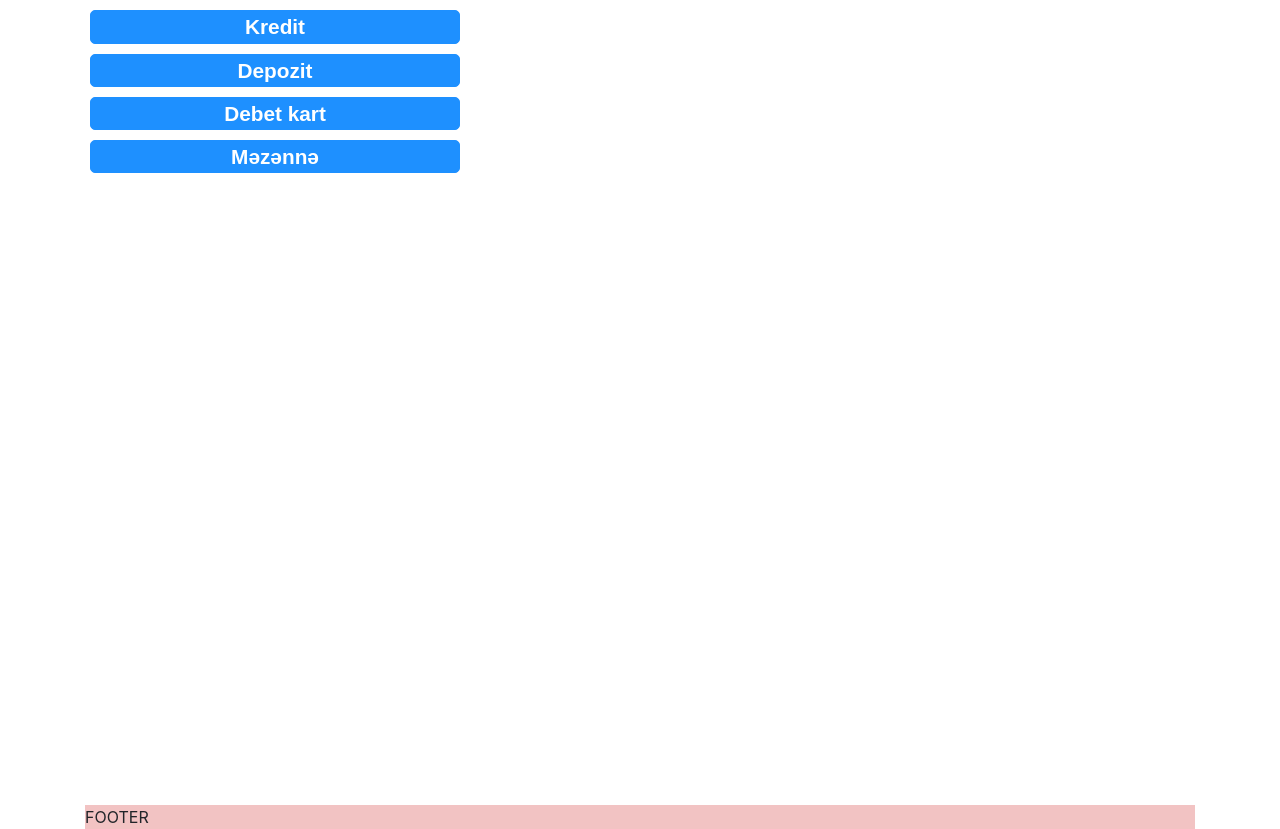
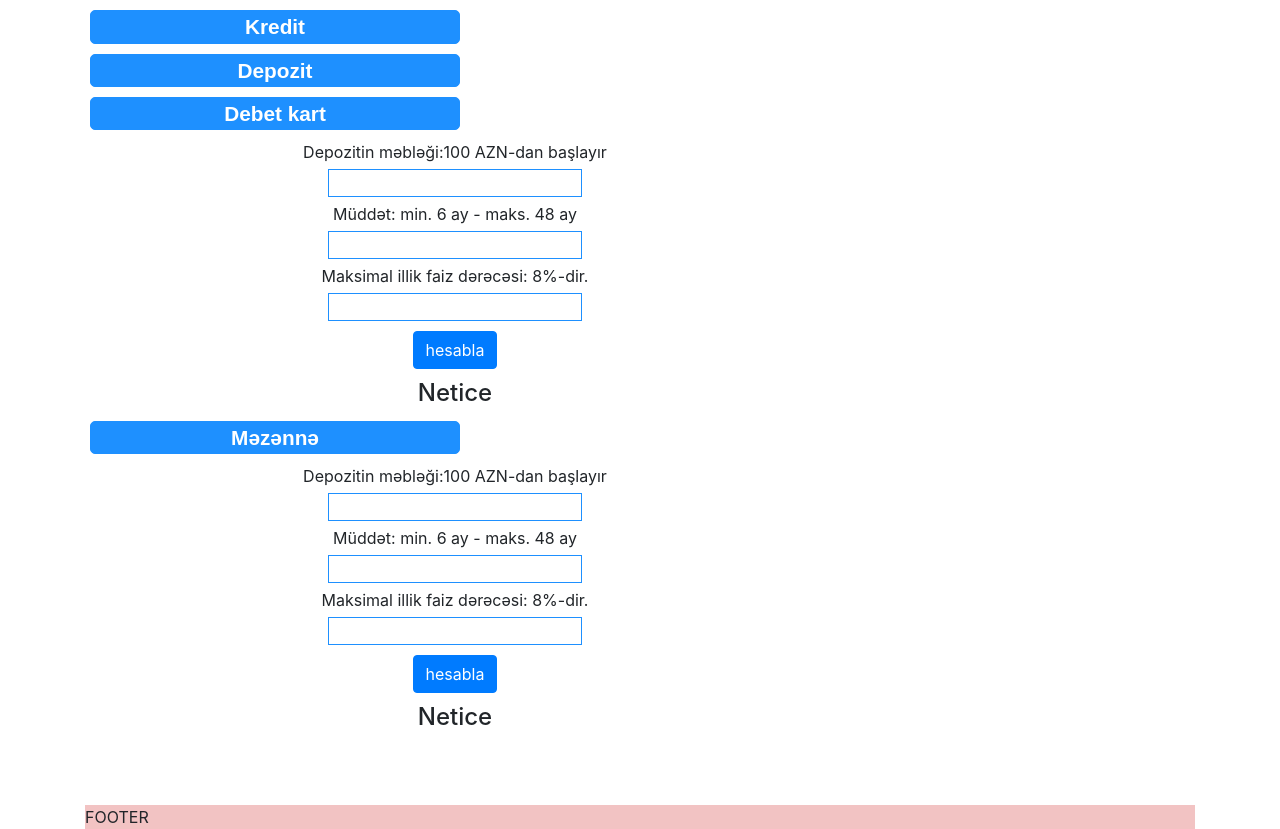
Before and after one commit to Leman330/Bank, a plain HTML site: page index.html in a window 1280 px wide. Shown: the part 51-880 px from the top of the page. Drawn offline with nearby package versions, Linux system fonts and the light colour scheme.

Commit message:
Updated some tags

```diff
--- a/index.html
+++ b/index.html
@@ -17,11 +17,10 @@
 			</div>
 			</header>
 
-		<div class="container-fluid vh-100">
+		<div class="container-fluid vh-100" id="one">
 			<div class="row">
 				<div class="col-md-4 mycss mydisplay text-center mykredit" id="kredit">Kredit</div>
 				<div class="col-md-8 mydoc text-center " id="firstkredit" >
-
 					<p>Məbləğ:300 AZN-dən 20 000 AZN-dək</p>
 					<input id="" class="myinput text-center" type="text" />
 					<p>Müddət:min. 3 ay - maks. 60 ay</p>
@@ -30,15 +29,12 @@
 					<input id="" class="myinput text-center" type="text" />
 					<div class="mybutton"><button type="button " class="btn btn-primary">Hesabla</button></div>
 					<h4>Netice</h4>
-
 				</div>
 			</div>
 
-
 			<div class="row">
-				<div class="col-md-4 mycss mydisplay text-center mydeposit" id="deposit">Depozit</div>
+				<div class="col-md-4  mycss mydisplay text-center mydeposit" id="deposit">Depozit</div>
 				<div class="col-md-8 mydoc text-center " id="firstdeposit">
-
 					<p>Depozitin məbləği:100 AZN-dan başlayır</p>
 					<input id="" class="myinput text-center" type="text" />
 					<p>Müddət: min. 6 ay - maks. 48 ay</p>
@@ -47,30 +43,37 @@
 					<input id="" class="myinput text-center" type="text" />
 					<div class="mybutton"><button type="button " class="btn btn-primary">hesabla</button></div>
 					<h4>Netice</h4>
-
 				</div>
 			</div>
 
-
-
+			<div class="row">
+				<div class="col-md-4 mycss mydisplay text-center mycard" id="card">Debet kart</div>
+				<div class="col-md-8 mydoc text-center" id="firstcard">
+					<p>Depozitin məbləği:100 AZN-dan başlayır</p>
+					<input id="" class="myinput text-center" type="text" />
+					<p>Müddət: min. 6 ay - maks. 48 ay</p>
+					<input id="" class="myinput text-center" type="text" />
+					<p>Maksimal illik faiz dərəcəsi: 8%-dir.</p>
+					<input id="" class="myinput text-center" type="text" />
+					<div class="mybutton"><button type="button " class="btn btn-primary">hesabla</button></div>
+					<h4>Netice</h4>
+				</div>
+			</div>
 
 			<div class="row">
-				<div class="col-md-4 mycss mydisplay text-center mycard">Debet kart</div>
-				<div class="col-md-8 mydoc"></div>
-			</div>
-			<div class="row">
-				<div class="col-md-4 mycss mydisplay text-center myexchange">Məzənnə</div>
-				<div class="col-md-8 mydoc"></div>
+				<div class="col-md-4 mycss mydisplay text-center myexchange" id="valyuta">Məzənnə</div>
+				<div class="col-md-8 mydoc text-center" id="firstvalyuta">
+					<p>Depozitin məbləği:100 AZN-dan başlayır</p>
+					<input id="" class="myinput text-center" type="text" />
+					<p>Müddət: min. 6 ay - maks. 48 ay</p>
+					<input id="" class="myinput text-center" type="text" />
+					<p>Maksimal illik faiz dərəcəsi: 8%-dir.</p>
+					<input id="" class="myinput text-center" type="text" />
+					<div class="mybutton"><button type="button " class="btn btn-primary">hesabla</button></div>
+					<h4>Netice</h4>
+				</div>
 			</div>
 		</div>
-
-
-
-
-
-
-
-
 
         <footer>FOOTER</footer>
 
```
